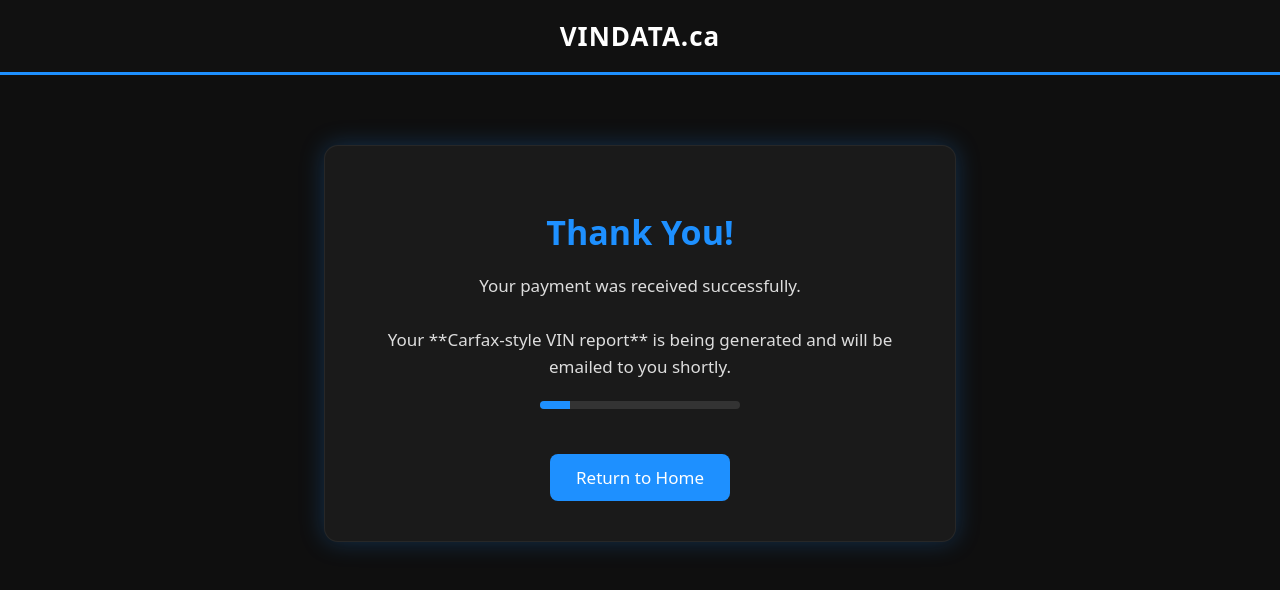
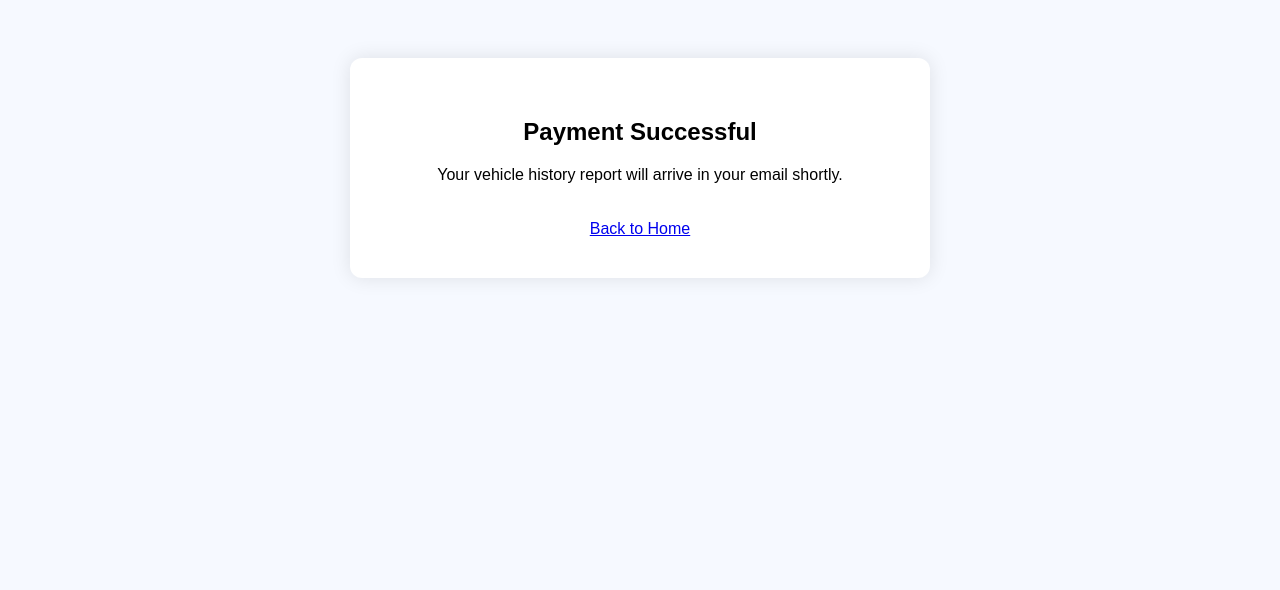
Before and after one commit to vindata15/vindata-vin-check, a website: page public/success.html in a window 1280 px wide. Drawn offline with Linux system fonts and the light colour scheme.

Commit message:
Update success.html

```diff
--- a/public/success.html
+++ b/public/success.html
@@ -1,128 +1,18 @@
 <!DOCTYPE html>
-<html lang="en">
+<html>
 <head>
-<meta charset="UTF-8">
-<meta name="viewport" content="width=device-width, initial-scale=1.0">
-<title>Payment Successful — VINDATA.ca</title>
+<title>Success</title>
+<style>
+body { text-align:center; padding:50px; font-family:Arial; background:#f6f9ff; }
+.card { background:white; padding:40px; max-width:500px; margin:auto; border-radius:12px; box-shadow:0 0 20px rgba(0,0,0,0.1); }
+</style>
+</head>
+<body>
 
-<style>
-    body {
-        margin: 0;
-        font-family: system-ui, Arial, sans-serif;
-        background: #0f0f0f;
-        color: white;
-        text-align: center;
-    }
-
-    header {
-        background: #111;
-        padding: 18px 0;
-        font-size: 26px;
-        font-weight: 700;
-        letter-spacing: 1px;
-        border-bottom: 3px solid #1e90ff;
-    }
-
-    .container {
-        margin-top: 70px;
-        display: flex;
-        flex-direction: column;
-        align-items: center;
-        padding: 0 16px;
-    }
-
-    .card {
-        background: #1a1a1a;
-        padding: 40px;
-        width: 90%;
-        max-width: 550px;
-        border-radius: 14px;
-        box-shadow: 0 0 25px rgba(30, 144, 255, 0.25);
-        border: 1px solid rgba(255,255,255,0.06);
-        animation: fadeIn 0.8s ease-out;
-    }
-
-    @keyframes fadeIn {
-        from { opacity: 0; transform: translateY(10px); }
-        to   { opacity: 1; transform: translateY(0); }
-    }
-
-    h1 {
-        font-size: 34px;
-        margin-bottom: 12px;
-        color: #1e90ff;
-    }
-
-    .msg {
-        font-size: 17px;
-        color: #ddd;
-        line-height: 1.6;
-        margin-bottom: 20px;
-    }
-
-    .loading-bar {
-        width: 200px;
-        height: 8px;
-        background: #333;
-        border-radius: 20px;
-        margin: 20px auto;
-        overflow: hidden;
-        position: relative;
-    }
-
-    .loading-bar::after {
-        content: "";
-        position: absolute;
-        left: -40%;
-        width: 40%;
-        height: 100%;
-        background: #1e90ff;
-        animation: load 1.8s infinite;
-    }
-
-    @keyframes load {
-        0% { left: -40%; }
-        50% { left: 60%; }
-        100% { left: -40%; }
-    }
-
-    .back-btn {
-        margin-top: 25px;
-        padding: 12px 26px;
-        background: #1e90ff;
-        color: white;
-        text-decoration: none;
-        border-radius: 8px;
-        font-size: 17px;
-        display: inline-block;
-        transition: 0.2s;
-    }
-
-    .back-btn:hover {
-        background: #0f6fd8;
-        transform: scale(1.05);
-    }
-</style>
-
-</head>
-
-<body>
-<header>VINDATA.ca</header>
-
-<div class="container">
-    <div class="card">
-        <h1>Thank You!</h1>
-        <p class="msg">
-            Your payment was received successfully.
-            <br><br>
-            Your **Carfax-style VIN report** is being generated and will
-            be emailed to you shortly.
-        </p>
-
-        <div class="loading-bar"></div>
-
-        <a href="/" class="back-btn">Return to Home</a>
-    </div>
+<div class="card">
+  <h2>Payment Successful</h2>
+  <p>Your vehicle history report will arrive in your email shortly.</p>
+  <a href="/" style="display:inline-block;margin-top:20px;">Back to Home</a>
 </div>
 
 </body>
```
